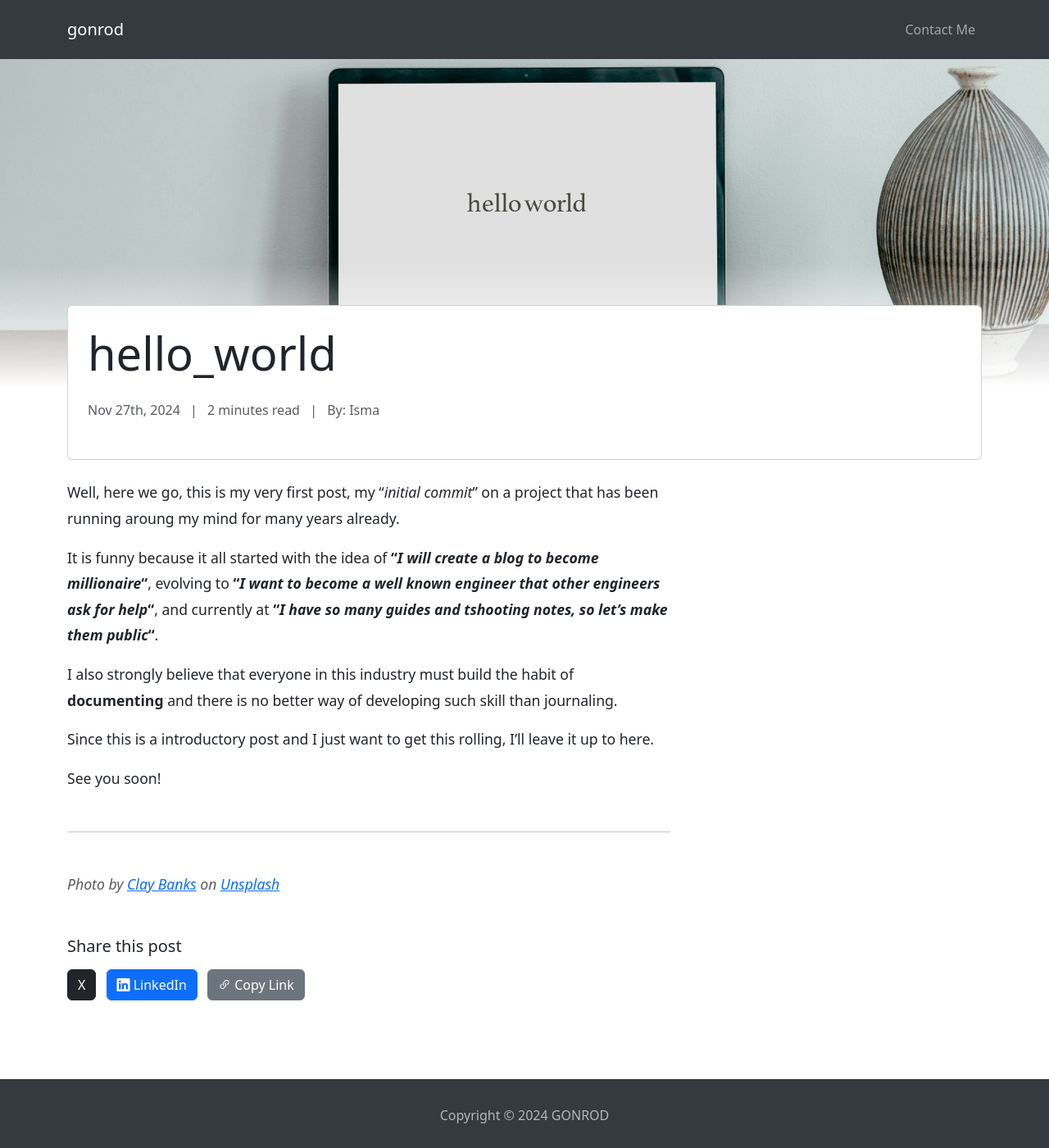
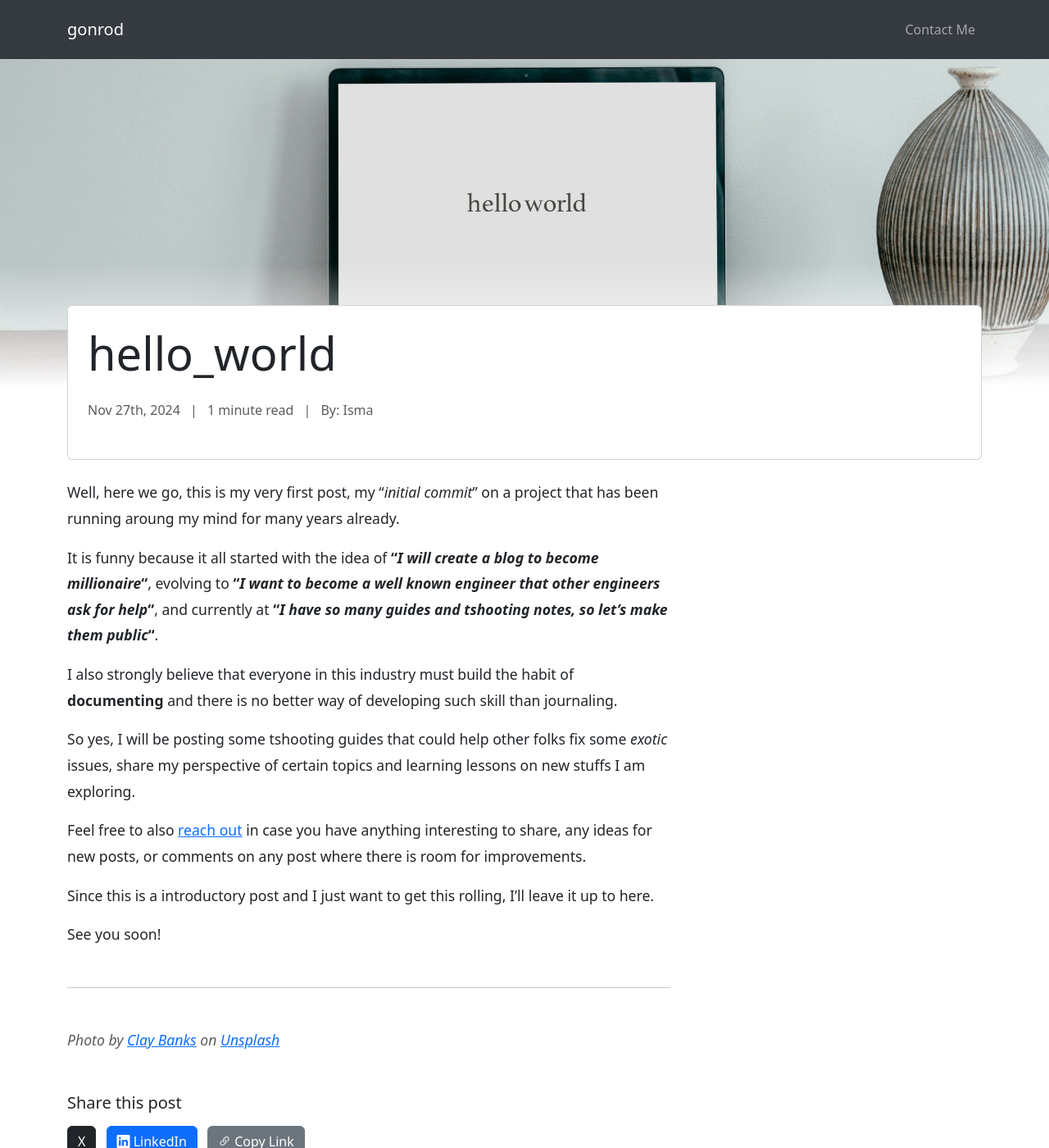
Before and after one commit to ismgonza/ismgonza.github.io, a Jekyll site: the page built from _posts/2024-11-27-hello_world.md, in a window 1280 px wide and 1400 px high. Shown: the whole window at 82% size. Built offline with Jekyll 4.4.1, drawn with Linux system fonts in a browser that asks for light colours; nearby versions of some CDN libraries.

Commit message:
update to hello world post

```diff
--- a/_posts/2024-11-27-hello_world.md
+++ b/_posts/2024-11-27-hello_world.md
@@ -5,7 +5,7 @@ date: 2024-11-27 20:00
 author: Isma
 categories: ''
 tags: ''
-duration: 2 minutes
+duration: 1 minute
 banner_image: '/assets/images/2024-11-27-hello_world.jpg'
 banner_image_credits: '_Photo by [Clay Banks](https://unsplash.com/@claybanks?utm_content=creditCopyText&utm_medium=referral&utm_source=unsplash) on [Unsplash](https://unsplash.com/photos/a-laptop-computer-sitting-on-top-of-a-wooden-desk-8q6e5hu3Ilc?utm_content=creditCopyText&utm_medium=referral&utm_source=unsplash)_'
 ---
@@ -18,6 +18,10 @@ and currently at __"_I have so many guides and tshooting notes, so let's make th
 
 I also strongly believe that everyone in this industry must build the habit of __documenting__ and there is no better way of developing such skill than journaling.
 
+So yes, I will be posting some tshooting guides that could help other folks fix some _exotic_ issues, share my perspective of certain topics and learning lessons on new stuffs I am exploring.
+
+Feel free to also [reach out](/pages/contact.html) in case you have anything interesting to share, any ideas for new posts, or comments on any post where there is room for improvements.
+
 Since this is a introductory post and I just want to get this rolling, I'll leave it up to here.
 
 See you soon!
```
